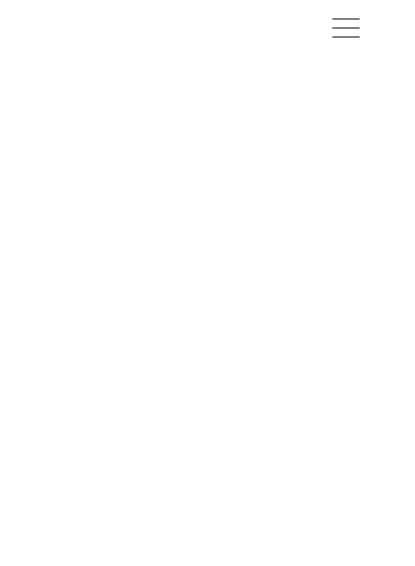
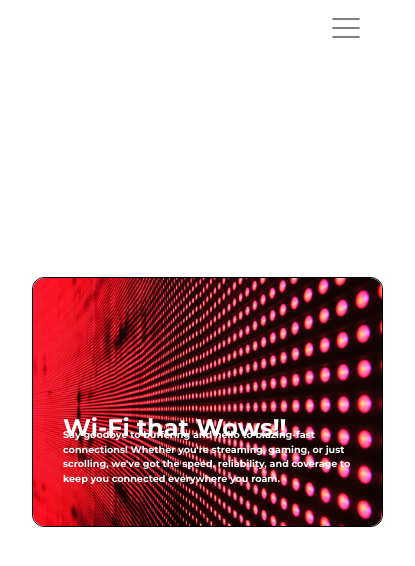
Before and after one commit to Kennysaruni/Raydeon, a React (Vite) app: page / in a window 390 px wide. Shown: the top 566 px of the page, 415 px wide, since content can reach past the window. Built offline with nearby package versions, Linux system fonts and the light colour scheme.

Commit message:
Responsive hero component

```diff
--- a/src/App.jsx
+++ b/src/App.jsx
@@ -13,7 +13,7 @@ function App() {
   return (
     <>
       <Navbar/>
-      {/* <Hero/> */}
+      <Hero/>
       {/* <Banner/> */}
       {/* <Packages/> */}
     </>
--- a/src/components/Hero/Hero.css
+++ b/src/components/Hero/Hero.css
@@ -9,7 +9,6 @@
     border-radius: 12px;
     height: 350px;
     position: relative;
-    /* top: 50px; */
     margin: 0 auto;
     border: 1px solid black;
 }
@@ -50,10 +49,10 @@
 
 @media (max-width: 768px) {
     .hero-container{
-        padding: 10px 20px;
-        width: 90%;
-        height: 350px;
-
+        /* padding: 10px 20px; */
+        width: 90vw;
+        height: 250px;
+        margin-top: -40px;
     }
 
     .hero-img{
@@ -62,11 +61,19 @@
     }
 
     .hero-text h2{
-        font-size: 1rem;
+        font-size: 1.5rem;
         font-weight: bold;
+        position: absolute;
+        bottom: 80px;
+        left: 30px;
     }
 
     .hero-text p{
-        width: 100%;
+        font-size: 0.6rem;
+        font-weight: bold;
+        position: absolute;
+        bottom: 40px;
+        left: 30px;
+        width: 90%;
     }
 }
--- a/src/components/Navbar/Navbar.css
+++ b/src/components/Navbar/Navbar.css
@@ -21,6 +21,7 @@
     padding: 0 50px;
     background-color: white;
     z-index: 1000;
+    /* margin-bottom: -20px; */
   }
 
   .name {
```
